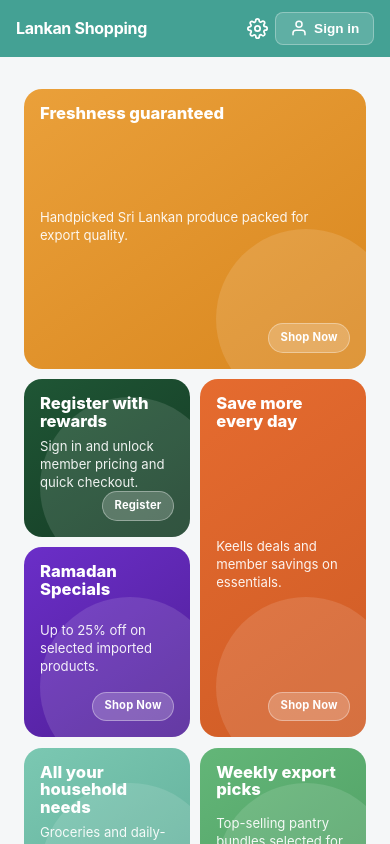
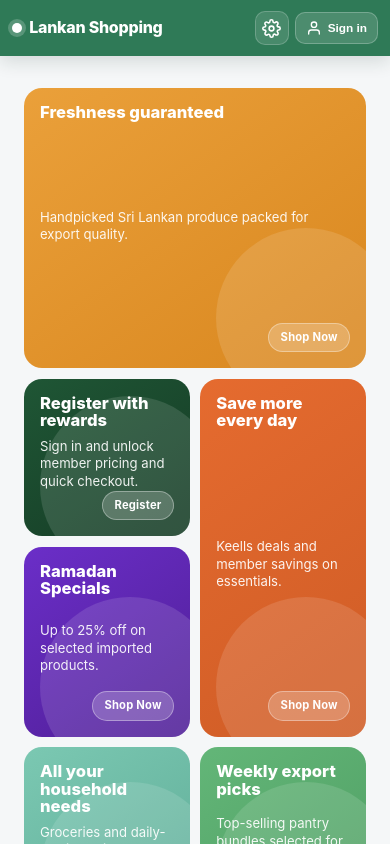
Before and after one commit to nethann/LankanShopping, a React (Vite) app: page / in a window 390 px wide. Shown: the top 844 px of the page. Built offline with nearby package versions, Linux system fonts and the light colour scheme; no server answers; the database is empty.

Commit message:
updated ui page

```diff
--- a/src/App.css
+++ b/src/App.css
@@ -1,41 +1,73 @@
 /* ===== Navbar ===== */
 .navbar {
-  background: var(--primary);
-  padding: 0.85rem 2rem;
+  background: #2f7a57;
+  padding: 0.8rem 1.25rem;
   position: sticky;
   top: 0;
-  z-index: 100;
+  z-index: 120;
+  box-shadow: 0 6px 18px rgba(20, 50, 45, 0.14);
+}
+
+.navbar-inner {
+  max-width: 1100px;
+  margin: 0 auto;
   display: flex;
   align-items: center;
   justify-content: space-between;
+  gap: 1rem;
 }
 
 .navbar-brand {
-  font-size: 1.2rem;
-  font-weight: 700;
+  font-size: 1.1rem;
+  font-weight: 800;
   color: #ffffff;
-  letter-spacing: -0.3px;
+  letter-spacing: -0.25px;
   white-space: nowrap;
+  display: inline-flex;
+  align-items: center;
+  gap: 0.45rem;
+}
+
+.navbar-brand::before {
+  content: "";
+  width: 10px;
+  height: 10px;
+  border-radius: 50%;
+  background: #ffffff;
+  box-shadow: 0 0 0 4px rgba(255, 255, 255, 0.2);
 }
 
 .navbar-actions {
   display: flex;
   align-items: center;
-  gap: 0.75rem;
+  gap: 0.55rem;
 }
 
 /* ===== Nav Icons ===== */
 .nav-icon {
+  width: 38px;
+  height: 38px;
   color: #ffffff;
   display: flex;
   align-items: center;
+  justify-content: center;
   position: relative;
+  border-radius: 10px;
+  background: rgba(255, 255, 255, 0.12);
+  border: 1px solid rgba(255, 255, 255, 0.2);
+  transition: transform 0.2s ease, background 0.2s ease, border-color 0.2s ease;
+}
+
+.nav-icon:hover {
+  transform: translateY(-1px);
+  background: rgba(255, 255, 255, 0.2);
+  border-color: rgba(255, 255, 255, 0.32);
 }
 
 .cart-badge {
   position: absolute;
-  top: -6px;
-  right: -8px;
+  top: -5px;
+  right: -6px;
   background: var(--accent);
   color: #fff;
   font-size: 0.65rem;
@@ -52,20 +84,22 @@
 .sign-in-btn {
   display: flex;
   align-items: center;
-  gap: 0.4rem;
-  background: rgba(255, 255, 255, 0.15);
+  gap: 0.35rem;
+  background: rgba(255, 255, 255, 0.14);
   color: #ffffff;
-  border: 1px solid rgba(255, 255, 255, 0.3);
-  border-radius: 8px;
-  padding: 0.4rem 0.85rem;
-  font-size: 0.85rem;
-  font-weight: 600;
+  border: 1px solid rgba(255, 255, 255, 0.24);
+  border-radius: 10px;
+  padding: 0.5rem 0.8rem;
+  font-size: 0.8rem;
+  font-weight: 700;
   cursor: pointer;
-  transition: background 0.2s ease;
+  transition: transform 0.2s ease, background 0.2s ease, border-color 0.2s ease;
 }
 
 .sign-in-btn:hover {
-  background: rgba(255, 255, 255, 0.25);
+  transform: translateY(-1px);
+  background: rgba(255, 255, 255, 0.22);
+  border-color: rgba(255, 255, 255, 0.34);
 }
 
 /* ===== Profile ===== */
@@ -74,21 +108,22 @@
 }
 
 .profile-btn {
-  background: none;
-  border: 2px solid rgba(255, 255, 255, 0.4);
+  background: rgba(255, 255, 255, 0.15);
+  border: 1px solid rgba(255, 255, 255, 0.38);
   border-radius: 50%;
   padding: 0;
   cursor: pointer;
-  width: 34px;
-  height: 34px;
+  width: 38px;
+  height: 38px;
   overflow: hidden;
   display: flex;
   align-items: center;
   justify-content: center;
-  transition: border-color 0.2s ease;
+  transition: transform 0.2s ease, border-color 0.2s ease;
 }
 
 .profile-btn:hover {
+  transform: translateY(-1px);
   border-color: #ffffff;
 }
 
@@ -101,14 +136,14 @@
 
 .profile-menu {
   position: absolute;
-  top: calc(100% + 8px);
+  top: calc(100% + 10px);
   right: 0;
   background: var(--surface);
   border: 1px solid var(--border);
-  border-radius: 10px;
-  padding: 1rem;
+  border-radius: 12px;
+  padding: 0.9rem;
   min-width: 200px;
-  box-shadow: 0 8px 24px rgba(0, 0, 0, 0.12);
+  box-shadow: 0 16px 32px rgba(16, 24, 40, 0.16);
   z-index: 200;
 }
 
@@ -837,16 +872,18 @@
   align-items: center;
   gap: 0.35rem;
   color: #ffffff;
-  font-size: 0.82rem;
-  font-weight: 600;
-  background: rgba(255, 255, 255, 0.15);
-  border-radius: 8px;
-  padding: 0.35rem 0.7rem;
-  transition: background 0.2s ease;
+  font-size: 0.78rem;
+  font-weight: 700;
+  background: rgba(255, 255, 255, 0.14);
+  border: 1px solid rgba(255, 255, 255, 0.24);
+  border-radius: 10px;
+  padding: 0.5rem 0.65rem;
+  transition: transform 0.2s ease, background 0.2s ease;
 }
 
 .nav-admin-link:hover {
-  background: rgba(255, 255, 255, 0.25);
+  transform: translateY(-1px);
+  background: rgba(255, 255, 255, 0.22);
 }
 
 /* ===== Admin Page ===== */
@@ -1185,7 +1222,7 @@
 /* ===== Responsive ===== */
 @media (max-width: 640px) {
   .navbar {
-    padding: 0.75rem 1rem;
+    padding: 0.7rem 0.75rem;
   }
 
   .navbar-brand {
@@ -1193,7 +1230,23 @@
   }
 
   .navbar-actions {
-    gap: 0.45rem;
+    gap: 0.4rem;
+  }
+
+  .nav-icon,
+  .profile-btn {
+    width: 34px;
+    height: 34px;
+  }
+
+  .nav-admin-link {
+    padding: 0.45rem 0.5rem;
+    font-size: 0.72rem;
+  }
+
+  .sign-in-btn {
+    padding: 0.42rem 0.62rem;
+    font-size: 0.74rem;
   }
 
   .promo-grid {
--- a/src/components/Navbar.tsx
+++ b/src/components/Navbar.tsx
@@ -24,32 +24,31 @@ export default function Navbar() {
 
   return (
     <nav className="navbar">
+      <div className="navbar-inner">
         <Link to="/" className="navbar-brand">
           Lankan Shopping
         </Link>
 
         <div className="navbar-actions">
           <Link to="/settings" className="nav-icon" aria-label="Settings">
-          <svg width="21" height="21" viewBox="0 0 24 24" fill="none" stroke="currentColor" strokeWidth="2" strokeLinecap="round" strokeLinejoin="round">
+            <svg width="19" height="19" viewBox="0 0 24 24" fill="none" stroke="currentColor" strokeWidth="2" strokeLinecap="round" strokeLinejoin="round">
               <circle cx="12" cy="12" r="3" />
               <path d="M19.4 15a1.65 1.65 0 0 0 .33 1.82l.06.06a2 2 0 1 1-2.83 2.83l-.06-.06a1.65 1.65 0 0 0-1.82-.33 1.65 1.65 0 0 0-1 1.51V21a2 2 0 1 1-4 0v-.09a1.65 1.65 0 0 0-1-1.51 1.65 1.65 0 0 0-1.82.33l-.06.06a2 2 0 1 1-2.83-2.83l.06-.06a1.65 1.65 0 0 0 .33-1.82 1.65 1.65 0 0 0-1.51-1H3a2 2 0 1 1 0-4h.09a1.65 1.65 0 0 0 1.51-1 1.65 1.65 0 0 0-.33-1.82l-.06-.06a2 2 0 1 1 2.83-2.83l.06.06a1.65 1.65 0 0 0 1.82.33h.01a1.65 1.65 0 0 0 1-1.51V3a2 2 0 1 1 4 0v.09a1.65 1.65 0 0 0 1 1.51h.01a1.65 1.65 0 0 0 1.82-.33l.06-.06a2 2 0 1 1 2.83 2.83l-.06.06a1.65 1.65 0 0 0-.33 1.82v.01a1.65 1.65 0 0 0 1.51 1H21a2 2 0 1 1 0 4h-.09a1.65 1.65 0 0 0-1.51 1z" />
             </svg>
           </Link>
 
-        {/* Admin link */}
           {isAdmin && (
             <Link to="/admin" className="nav-admin-link">
-            <svg width="18" height="18" viewBox="0 0 24 24" fill="none" stroke="currentColor" strokeWidth="2" strokeLinecap="round" strokeLinejoin="round">
+              <svg width="16" height="16" viewBox="0 0 24 24" fill="none" stroke="currentColor" strokeWidth="2" strokeLinecap="round" strokeLinejoin="round">
                 <path d="M12 15v2m-6 4h12a2 2 0 0 0 2-2v-6a2 2 0 0 0-2-2H6a2 2 0 0 0-2 2v6a2 2 0 0 0 2 2zm10-10V7a4 4 0 0 0-8 0v4h8z" />
               </svg>
               Admin
             </Link>
           )}
 
-        {/* Cart icon — only shown when logged in */}
           {user && (
-          <Link to="/cart" className="nav-icon cart-icon">
-            <svg width="22" height="22" viewBox="0 0 24 24" fill="none" stroke="currentColor" strokeWidth="2" strokeLinecap="round" strokeLinejoin="round">
+            <Link to="/cart" className="nav-icon cart-icon" aria-label="Cart">
+              <svg width="20" height="20" viewBox="0 0 24 24" fill="none" stroke="currentColor" strokeWidth="2" strokeLinecap="round" strokeLinejoin="round">
                 <circle cx="9" cy="21" r="1" /><circle cx="20" cy="21" r="1" />
                 <path d="M1 1h4l2.68 13.39a2 2 0 0 0 2 1.61h9.72a2 2 0 0 0 2-1.61L23 6H6" />
               </svg>
@@ -57,7 +56,6 @@ export default function Navbar() {
             </Link>
           )}
 
-        {/* Profile */}
           {user ? (
             <div className="profile-wrapper" ref={menuRef}>
               <button
@@ -83,7 +81,7 @@ export default function Navbar() {
             </div>
           ) : (
             <button className="sign-in-btn" onClick={signInWithGoogle}>
-            <svg width="18" height="18" viewBox="0 0 24 24" fill="none" stroke="currentColor" strokeWidth="2" strokeLinecap="round" strokeLinejoin="round">
+              <svg width="16" height="16" viewBox="0 0 24 24" fill="none" stroke="currentColor" strokeWidth="2" strokeLinecap="round" strokeLinejoin="round">
                 <path d="M20 21v-2a4 4 0 0 0-4-4H8a4 4 0 0 0-4 4v2" />
                 <circle cx="12" cy="7" r="4" />
               </svg>
@@ -91,6 +89,7 @@ export default function Navbar() {
             </button>
           )}
         </div>
+      </div>
     </nav>
   );
 }
```
Lines whose indentation alone changed are shown as unchanged.
